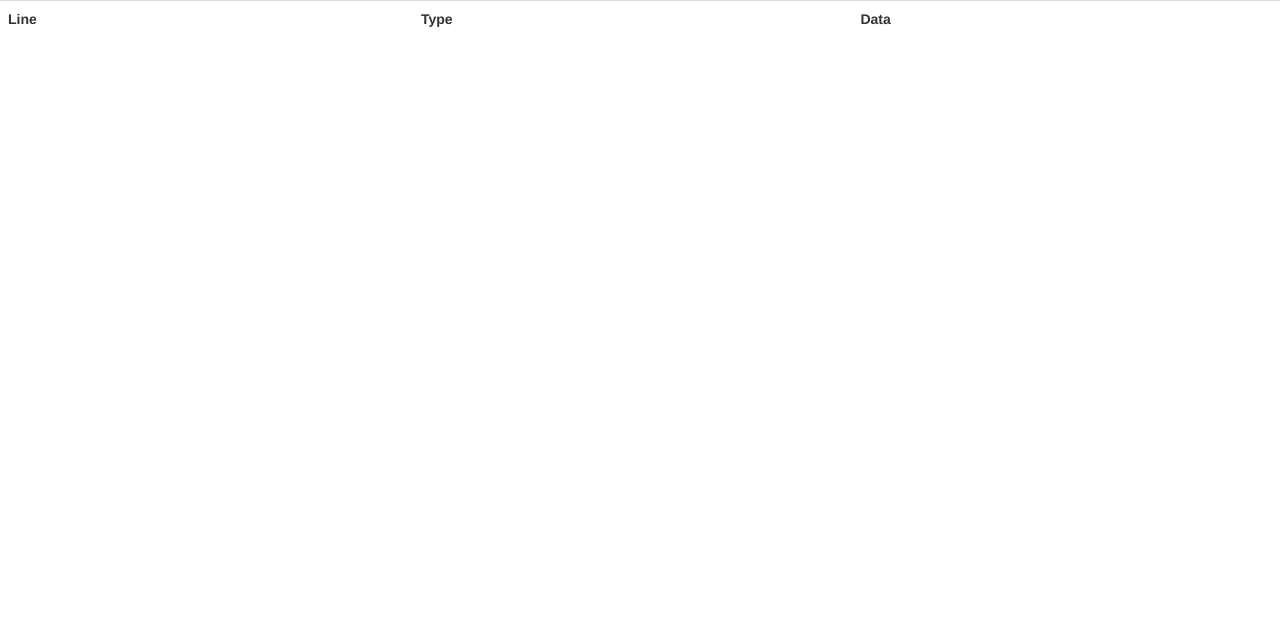
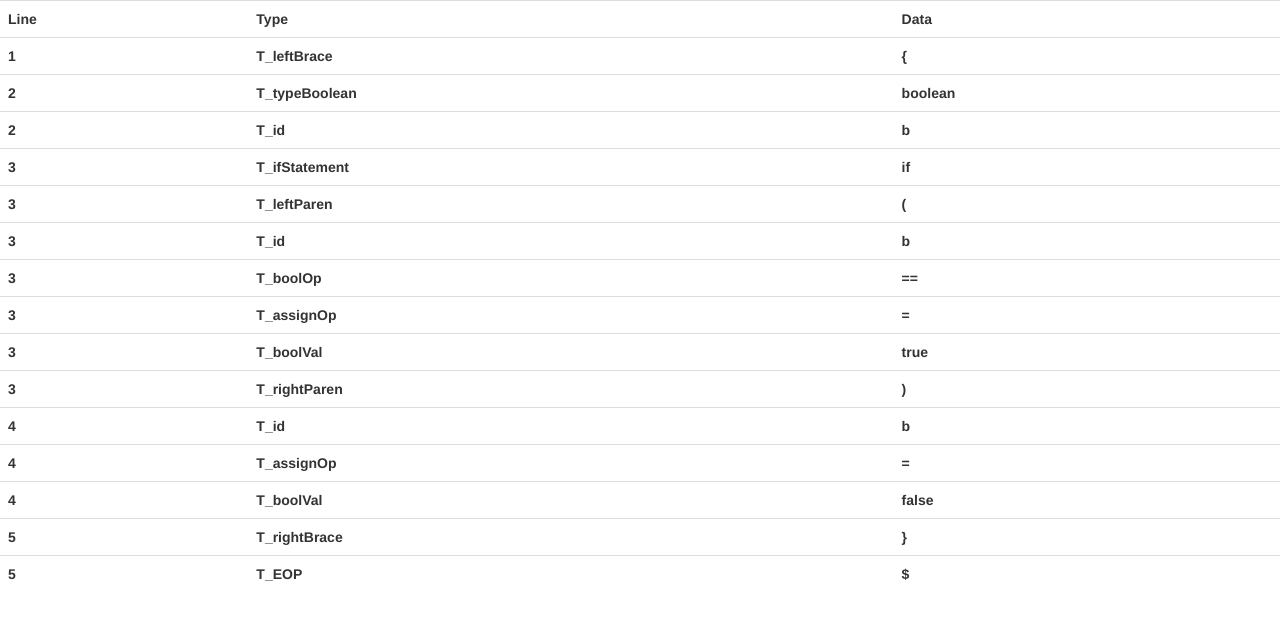
Before and after one commit to Scott123180/Compiler, a plain HTML site: page project/output.html in a window 1280 px wide. Drawn offline with Linux system fonts and the light colour scheme.

Commit message:
finished cleaning up the first part

```diff
--- a/project/output.html
+++ b/project/output.html
@@ -10,6 +10,81 @@
 <th>Type</th>
 <th>Data</th>
 </tr>
+<tr>
+<th>1</th>
+<th>T_leftBrace</th>
+<th style="white-space: pre;">{</th>
+</tr>
+<tr>
+<th>2</th>
+<th>T_typeBoolean</th>
+<th style="white-space: pre;">boolean</th>
+</tr>
+<tr>
+<th>2</th>
+<th>T_id</th>
+<th style="white-space: pre;">b</th>
+</tr>
+<tr>
+<th>3</th>
+<th>T_ifStatement</th>
+<th style="white-space: pre;">if</th>
+</tr>
+<tr>
+<th>3</th>
+<th>T_leftParen</th>
+<th style="white-space: pre;">(</th>
+</tr>
+<tr>
+<th>3</th>
+<th>T_id</th>
+<th style="white-space: pre;">b</th>
+</tr>
+<tr>
+<th>3</th>
+<th>T_boolOp</th>
+<th style="white-space: pre;">==</th>
+</tr>
+<tr>
+<th>3</th>
+<th>T_assignOp</th>
+<th style="white-space: pre;">=</th>
+</tr>
+<tr>
+<th>3</th>
+<th>T_boolVal</th>
+<th style="white-space: pre;">true</th>
+</tr>
+<tr>
+<th>3</th>
+<th>T_rightParen</th>
+<th style="white-space: pre;">)</th>
+</tr>
+<tr>
+<th>4</th>
+<th>T_id</th>
+<th style="white-space: pre;">b</th>
+</tr>
+<tr>
+<th>4</th>
+<th>T_assignOp</th>
+<th style="white-space: pre;">=</th>
+</tr>
+<tr>
+<th>4</th>
+<th>T_boolVal</th>
+<th style="white-space: pre;">false</th>
+</tr>
+<tr>
+<th>5</th>
+<th>T_rightBrace</th>
+<th style="white-space: pre;">}</th>
+</tr>
+<tr>
+<th>5</th>
+<th>T_EOP</th>
+<th style="white-space: pre;">$</th>
+</tr>
 </table>
 </body>
 </html>
```
Also changed, not shown: 5 other files.
